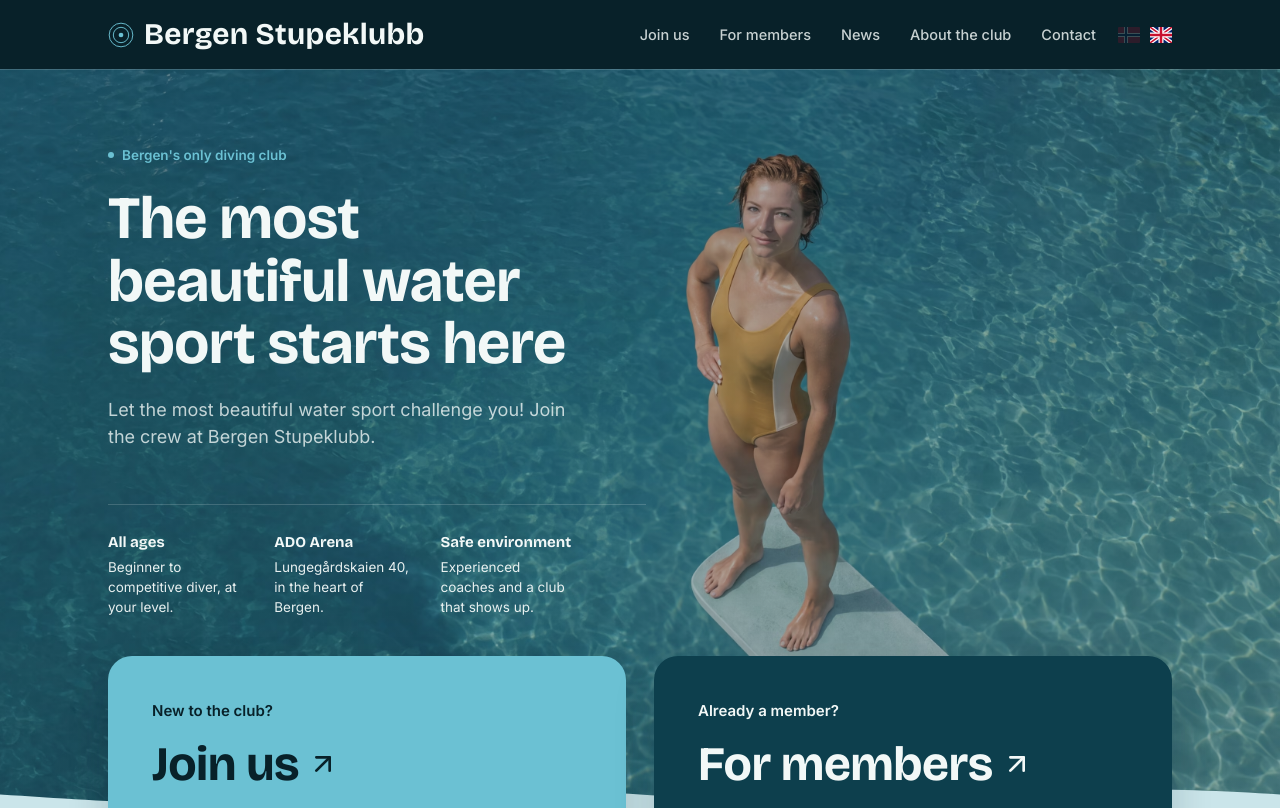
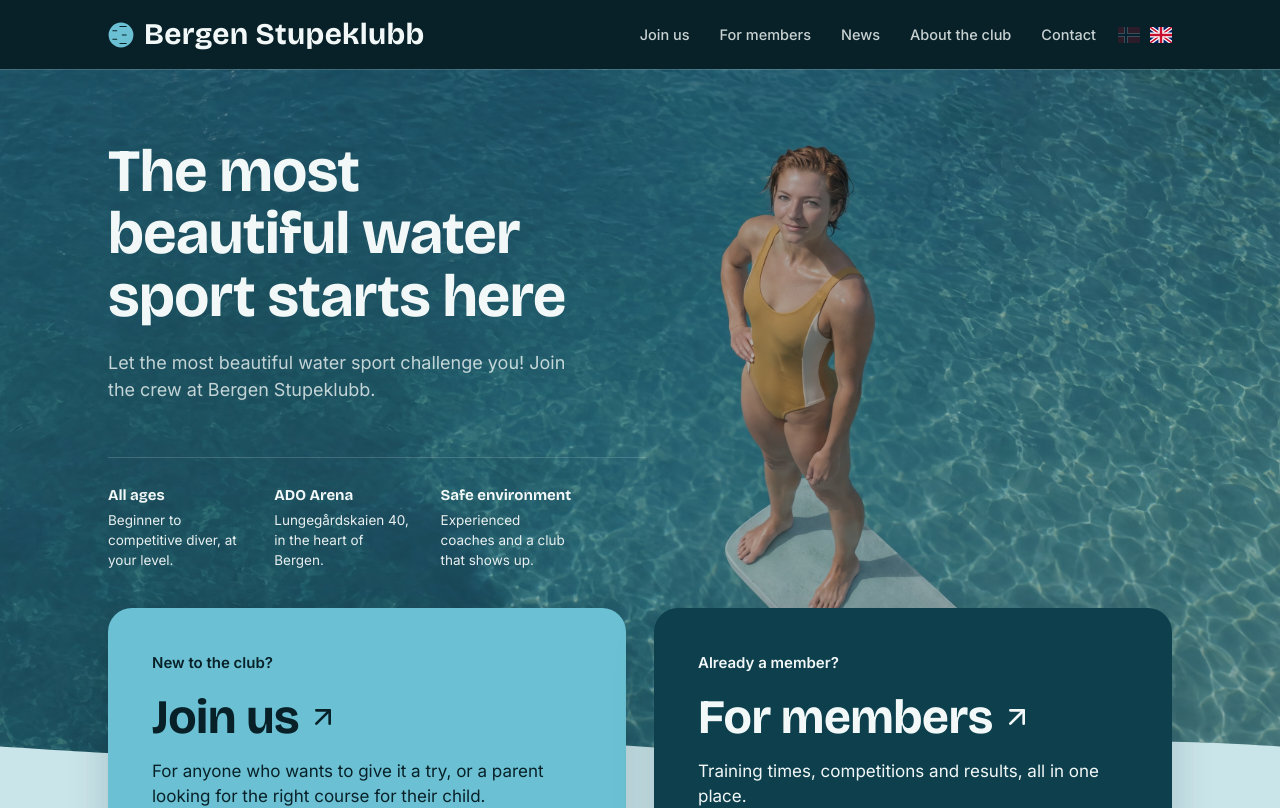
Before and after one commit to VareggMedia/Project-Stupeklubb, a Next.js app: page /en in a window 1280 px wide. Shown: the top 808 px of the page. Built offline with nearby package versions, Linux system fonts and the light colour scheme.

Commit message:
removed  bergens eneste stupeklubb

```diff
--- a/src/app/[locale]/components/navbar.tsx
+++ b/src/app/[locale]/components/navbar.tsx
@@ -9,12 +9,18 @@ export function RippleMark() {
   return (
     <svg
       viewBox="0 0 44 44"
-      className="size-6.5 shrink-0 fill-none stroke-current stroke-[1.6] text-aqua"
+      className="size-6.5 shrink-0 fill-current text-aqua"
       aria-hidden="true"
     >
-      <circle cx="22" cy="22" r="20" />
-      <circle cx="22" cy="22" r="13" />
-      <circle cx="22" cy="22" r="4" fill="currentColor" stroke="none" />
+      <path
+        fillRule="evenodd"
+        d="M1 22a21 21 0 1 0 42 0a21 21 0 1 0-42 0Z
+           M19.5 6.6h12v2h-12Z
+           M7.5 13.8h8v2h-8Z
+           M23.5 21h8v2h-8Z
+           M7.5 28.2h8v2h-8Z
+           M19.5 35.4h12v2h-12Z"
+      />
     </svg>
   );
 }
--- a/src/app/[locale]/page.tsx
+++ b/src/app/[locale]/page.tsx
@@ -28,10 +28,6 @@ export default function App() {
       >
         <div className="wrap grid grid-cols-[1.05fr_0.95fr] items-center gap-10 pb-17.5 max-[900px]:grid-cols-1">
           <div>
-            <span className="mb-5.5 inline-flex items-center gap-2 text-[13.5px] font-semibold text-aqua">
-              <span className="size-1.5 rounded-full bg-aqua" />
-              {t("eyebrow")}
-            </span>
             <h1 className="max-w-[13ch] text-balance text-[clamp(38px,5.4vw,60px)] leading-[1.04] text-foam">
               {t("title")}
             </h1>
```
